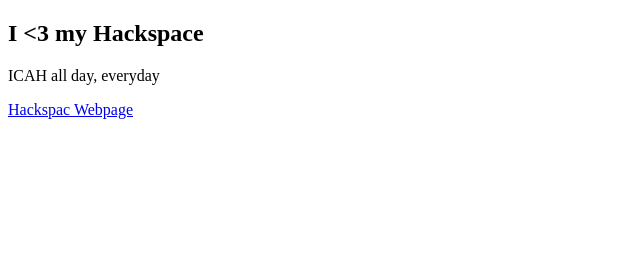
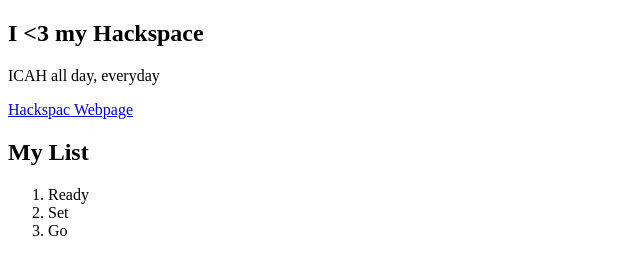
Before and after one commit to CPollo/Horizons, a plain HTML site: page Index.html in a window 1280 px wide. Shown: the whole page, without its empty margins (0-640 px from the left). Drawn offline with Linux system fonts and the light colour scheme.

Commit message:
Update Index.html

```diff
--- a/Index.html
+++ b/Index.html
@@ -10,5 +10,13 @@
     <p>ICAH all day, everyday</p>
     <a href="https://www.imperial.ac.uk/advanced-hackspace/">Hackspac Webpage</a>
 
+    <h2>My List</h2>
+      <ol>
+        <li>Ready</li>
+        <li>Set</li>
+        <li>Go</li>
+
+
+
   </body>
 </html>
```
